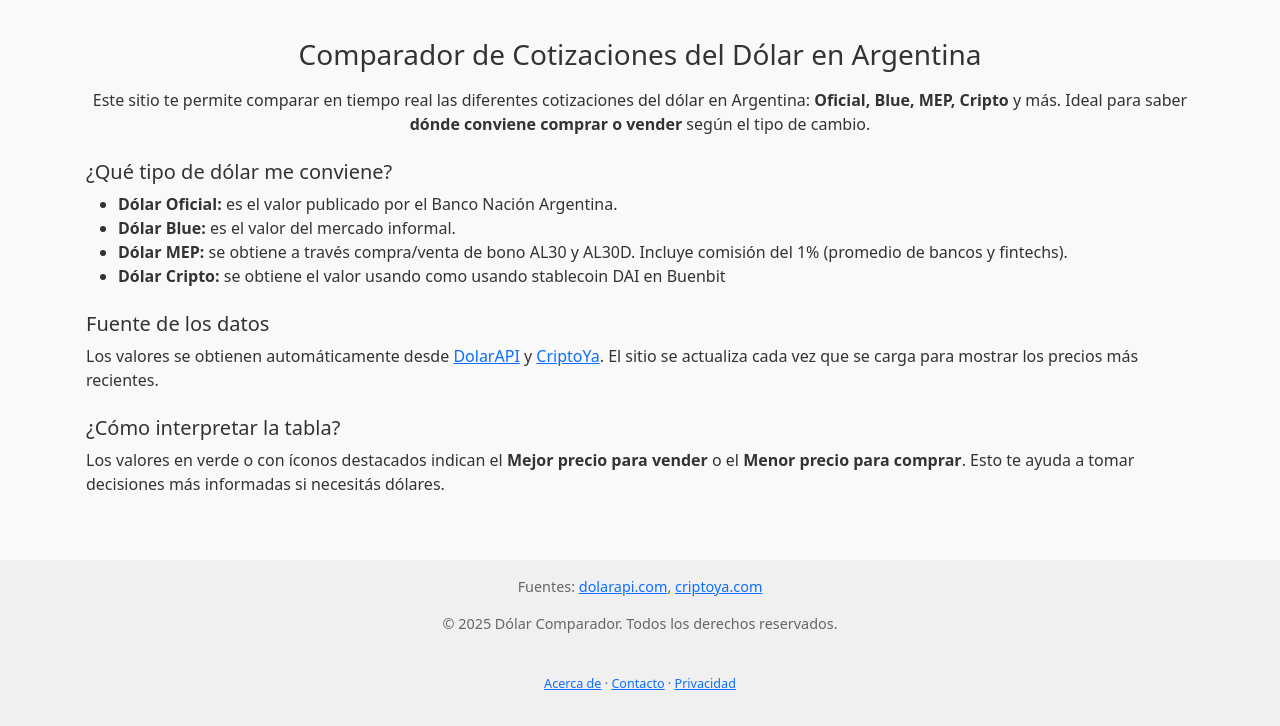
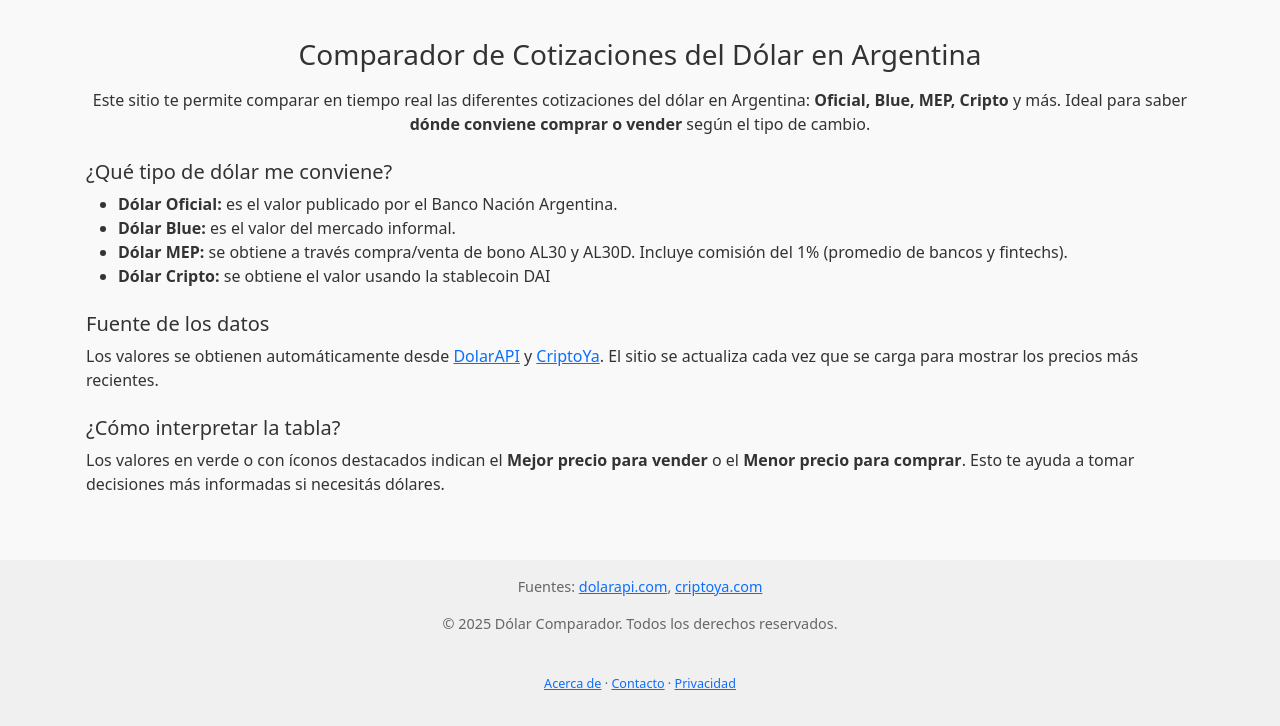
Before and after one commit to dzulco/dolar_comparator, a plain HTML site: page index.html in a window 1280 px wide. Shown: the part 802-1528 px from the top of the page. Drawn offline with nearby package versions, Linux system fonts and the light colour scheme; no server answers.

Commit message:
fix dolar cripto message

```diff
--- a/index.html
+++ b/index.html
@@ -157,7 +157,7 @@
       <li><strong>Dólar Oficial:</strong> es el valor publicado por el Banco Nación Argentina.</li>
       <li><strong>Dólar Blue:</strong> es el valor del mercado informal.</li>
       <li><strong>Dólar MEP:</strong> se obtiene a través compra/venta de bono AL30 y AL30D. Incluye comisión del 1% (promedio de bancos y fintechs).</li>
-      <li><strong>Dólar Cripto:</strong> se obtiene el valor usando como usando stablecoin DAI en Buenbit</li>
+      <li><strong>Dólar Cripto:</strong> se obtiene el valor usando la stablecoin DAI</li>
     </ul>
 
     <h3 class="h5 mt-4">Fuente de los datos</h3>
```
